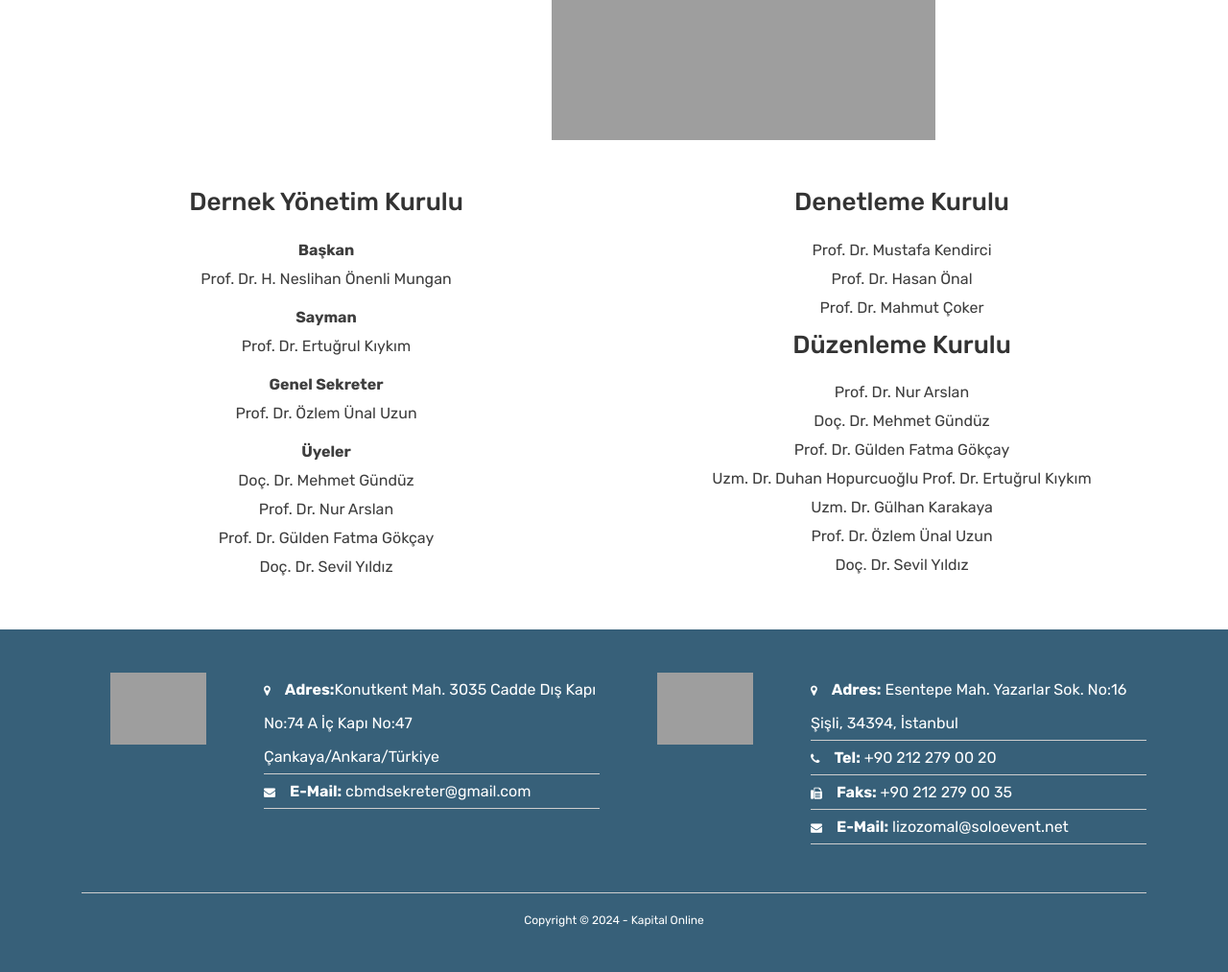
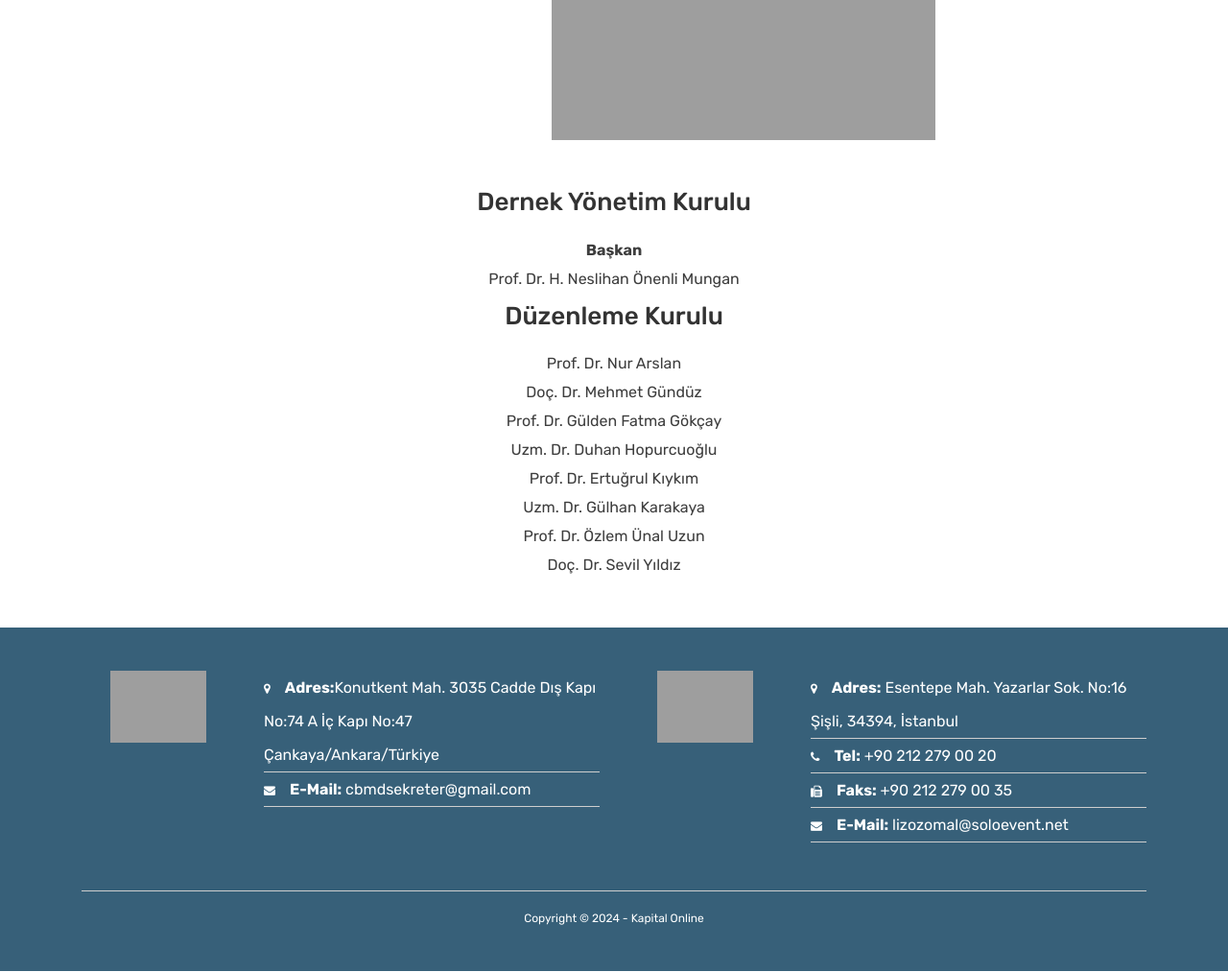
Before and after one commit to haksoz/lizozomal2025, a PHP site: page /kurullar.php in a window 1280 px wide. Shown: the part 498-1511 px from the top of the page at 96% size. Run offline with PHP 8.4, Linux system fonts and the light colour scheme; some libraries are stand-ins or nearby versions; some web fonts are replaced; grey boxes are pictures that could not be loaded.

Commit message:
kurullar revize edildi.

```diff
--- a/kurullar.php
+++ b/kurullar.php
@@ -36,39 +36,11 @@
 					<div class="hr"></div>
 				</div>
 				<div class="row justify-content-center">
-                    <div class="col-lg-6 text-center">
+                    <div class="col-lg-12 text-center">
                         <h4>Dernek Yönetim Kurulu</h4>
-
                         <p>
                             <b>Başkan</b><br>
                             Prof. Dr. H. Neslihan Önenli Mungan
-                        </p>
-
-                        <p>
-                            <b>Sayman</b><br>
-                            Prof. Dr. Ertuğrul Kıykım
-                        </p>
-
-                        <p>
-                            <b>Genel Sekreter</b><br>
-                            Prof. Dr. Özlem Ünal Uzun
-                        </p>
-
-                        <p>
-                            <b>Üyeler</b><br>
-                            Doç. Dr. Mehmet Gündüz<br>
-                            Prof. Dr. Nur Arslan<br>
-                            Prof. Dr. Gülden Fatma Gökçay<br>
-                            Doç. Dr. Sevil Yıldız
-                        </p>
-
-                    </div>
-                    <div class="col-lg-6 text-center">
-                        <h4>Denetleme Kurulu</h4>
-                        <p>
-                            Prof. Dr. Mustafa Kendirci <br>
-                            Prof. Dr. Hasan Önal<br>
-                            Prof. Dr. Mahmut Çoker
                         </p>
 
                         <h4>Düzenleme Kurulu</h4>
@@ -76,7 +48,7 @@
                             Prof. Dr. Nur Arslan <br>
                             Doç. Dr. Mehmet Gündüz <br>
                             Prof. Dr. Gülden Fatma Gökçay <br>
-                            Uzm. Dr. Duhan Hopurcuoğlu
+                            Uzm. Dr. Duhan Hopurcuoğlu <br>
                             Prof. Dr. Ertuğrul Kıykım <br>
                             Uzm. Dr. Gülhan Karakaya <br>
                             Prof. Dr. Özlem Ünal Uzun <br>
@@ -84,6 +56,32 @@
                         </p>
 
                     </div>
+<!--                    <div class="col-lg-6 text-center">-->
+<!--                        <p>-->
+<!--                            <b>Sayman</b><br>-->
+<!--                            Prof. Dr. Ertuğrul Kıykım-->
+<!--                        </p>-->
+<!---->
+<!--                        <p>-->
+<!--                            <b>Genel Sekreter</b><br>-->
+<!--                            Prof. Dr. Özlem Ünal Uzun-->
+<!--                        </p>-->
+<!---->
+<!--                        <p>-->
+<!--                            <b>Üyeler</b><br>-->
+<!--                            Doç. Dr. Mehmet Gündüz<br>-->
+<!--                            Prof. Dr. Nur Arslan<br>-->
+<!--                            Prof. Dr. Gülden Fatma Gökçay<br>-->
+<!--                            Doç. Dr. Sevil Yıldız-->
+<!--                        </p>-->
+<!--                        -->
+<!--                        <h4>Denetleme Kurulu</h4>-->
+<!--                        <p>-->
+<!--                            Prof. Dr. Mustafa Kendirci <br>-->
+<!--                            Prof. Dr. Hasan Önal<br>-->
+<!--                            Prof. Dr. Mahmut Çoker-->
+<!--                        </p>-->
+<!--                    </div>-->
 				</div>
 
 
```
